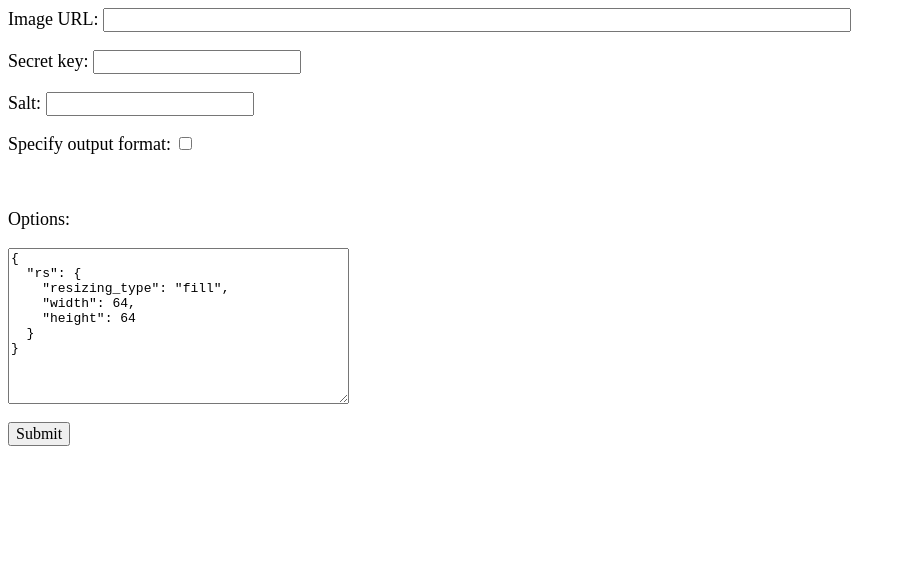
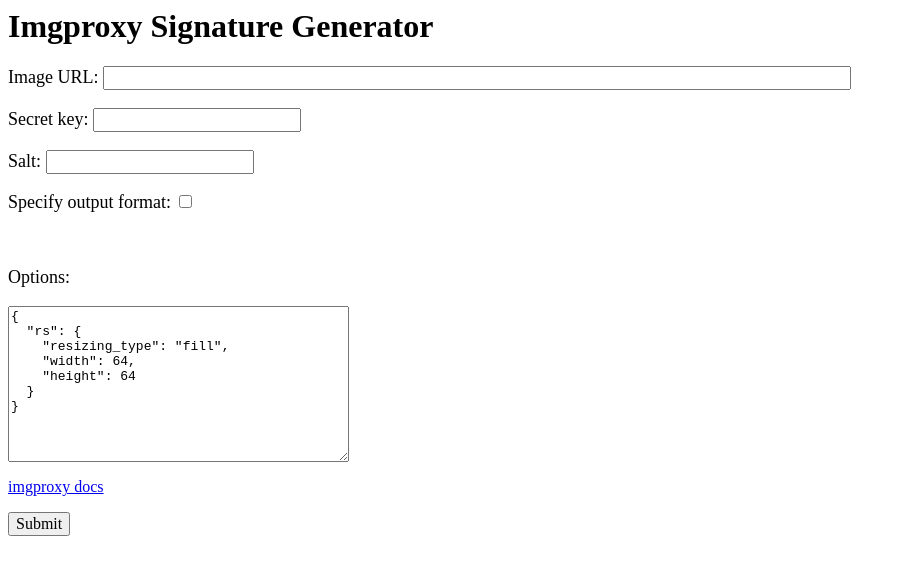
Before and after one commit to hmadej/image-proxy-url-signing, a plain HTML site: page index.html in a window 1280 px wide. Shown: the whole page, without its empty margins (0-906 px from the left). Drawn offline with Linux system fonts and the light colour scheme.

Commit message:
add link to docs

```diff
--- a/index.html
+++ b/index.html
@@ -1,5 +1,8 @@
 <html>
   <style>
+    h1 {
+      font-family: ui-monospace;
+    }
     label {
       font-family: ui-monospace;
       font-size: large;
@@ -18,6 +21,7 @@
     }
   </style>
   <body>
+    <h1>Imgproxy Signature Generator</h1>
     <form id="data">
       <label for="url">Image URL: </label>
       <input type="text" id="url" name="url" size="80"><br><br>
@@ -36,7 +40,8 @@
     "width": 64,
     "height": 64
   }
-}</textarea><br><br>
+}</textarea><br>
+    <p><a href="https://docs.imgproxy.net/generating_the_url">imgproxy docs</href></p>
       <input type="button" onclick="encode()" value="Submit">
     </form>
     <p id="result"></p>
```
